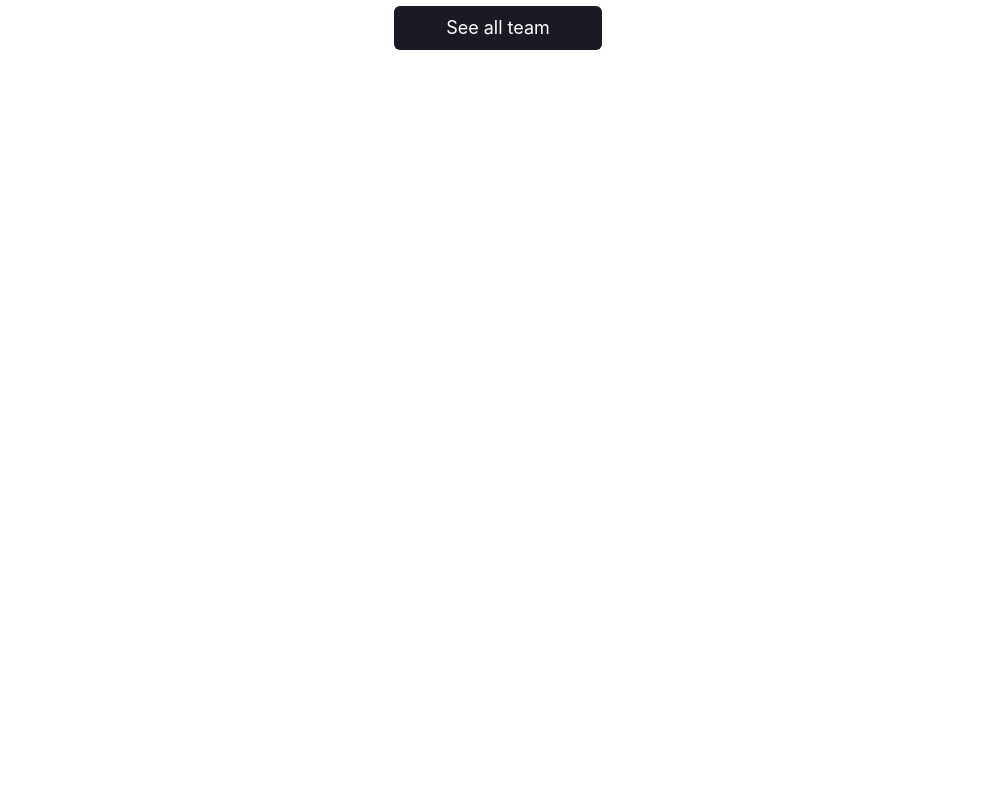
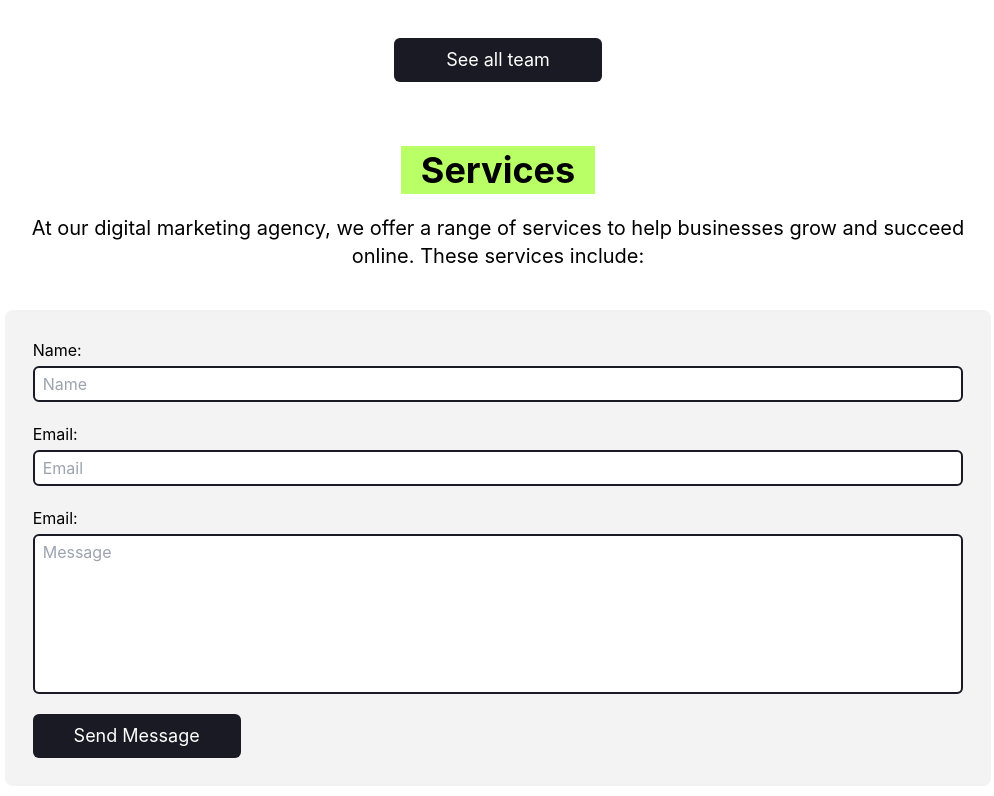
Before and after one commit to sobhanagh/Positivus-Landing-reactjs, a React (Create React App) app: page / in a window 1280 px wide. Shown: the part 4390-5186 px from the top of the page, without its empty margins (142-1136 px from the left). Before the commit the page ends 4504 px from the top, so only its background shows below. Built offline with nearby package versions, Linux system fonts and the light colour scheme.

Commit message:
add contact us

```diff
--- a/src/App.js
+++ b/src/App.js
@@ -1,4 +1,5 @@
 import CaseStudies from "./components/CaseStudies";
+import ContactUs from "./components/ContactUs";
 import HomePage from "./components/HomePage";
 import Navbar from "./components/Navbar";
 import OnWorkingProcess from "./components/OnWorkingProcess";
@@ -14,6 +15,7 @@ function App() {
       <CaseStudies />
       <OnWorkingProcess />
       <Teams />
+      <ContactUs />
     </div>
   );
 }
--- /dev/null
+++ b/src/components/ContactUs.jsx
@@ -0,0 +1,33 @@
+
+const ContactUs = () => {
+    return (
+        <div className="my-16 px-10 w-10/12 mx-auto">
+            <div className="flex flex-col items-center gap-5">
+                <h1 className="bg-greenColor font-bold text-2xl px-5 py-1 lg:text-4xl">Services</h1>
+                <p className="text-center max-w-5xl lg:text-xl">At our digital marketing agency, we offer a range of services to help businesses grow and succeed online. These services include:</p>
+            </div>
+            <div className=" bg-silverColor gap-5 p-7 mt-10 rounded-lg">
+                <div className="flex flex-col gap-5 ">
+                    <form className="flex flex-col gap-1">
+                        <label>Name:</label>
+                        <input placeholder="Name" className="border-darkColor border-2 outline-none rounded-md px-2 py-1" type="text" />
+                    </form>
+                    <form className="flex flex-col gap-1">
+                        <label>Email:</label>
+                        <input placeholder="Email" className="border-darkColor border-2 outline-none rounded-md px-2 py-1" type="text" />
+                    </form>
+                    <form className="flex flex-col gap-1">
+                        <label>Email:</label>
+                        <textarea placeholder="Message" className="border-darkColor border-2 outline-none rounded-md px-2 py-1 resize-none h-40" type="text" />
+                    </form>
+                    <a className="flex" href="#">
+                        <button className="text-white bg-darkColor px-3 py-2 rounded-md hover:bg-black w-full lg:text-lg mt-0 md:max-w-52">Send Message</button>
+                    </a>
+                </div>
+            </div>
+
+        </div>
+    )
+}
+
+export default ContactUs
--- a/src/components/Team.jsx
+++ b/src/components/Team.jsx
@@ -5,7 +5,7 @@ const Team = ({ member }) => {
     const { src, name, title, desc } = member;
 
     return (
-        <article className="flex flex-col border-2 border-b-4 border-black rounded-2xl p-5 gap-2">
+        <article className="flex flex-col border-2 border-b-4 border-black rounded-2xl p-5 gap-4">
             <div className="flex justify-between relative">
                 <div className="flex items-center gap-3">
                     <img className="size-20 lg:size-24" src={src} alt={name} />
```
